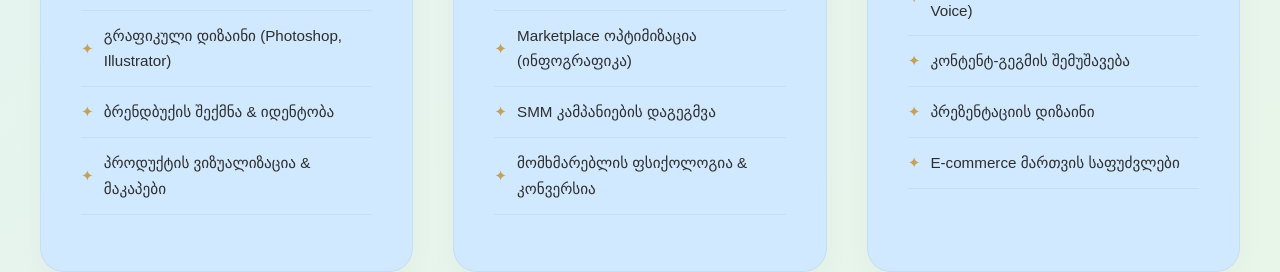
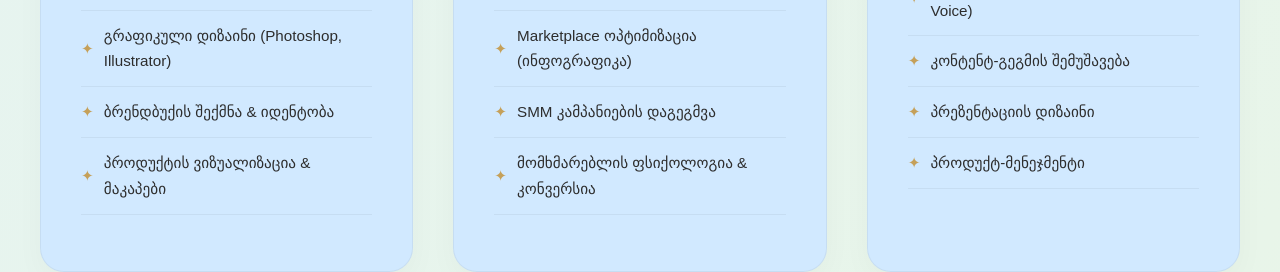
Before and after one commit to AnahitAmbartsumovi/portfolio, a plain HTML site: page index.html in a window 1280 px wide. Shown: the part 960-1232 px from the top of the page. Drawn offline with nearby package versions, Linux system fonts and the light colour scheme; a web font is replaced by a local one.

Commit message:
index.html

```diff
--- a/index.html
+++ b/index.html
@@ -203,7 +203,7 @@
                 <li>ბრენდის კომუნიკაციის ენა (Tone of Voice)</li>
                 <li>კონტენტ-გეგმის შემუშავება</li>
                 <li>პრეზენტაციის დიზაინი</li>
-                <li>E-commerce მართვის საფუძვლები</li>
+                <li>პროდუქტ-მენეჯმენტი</li>
             </ul>
         </div>
     </div>
```
